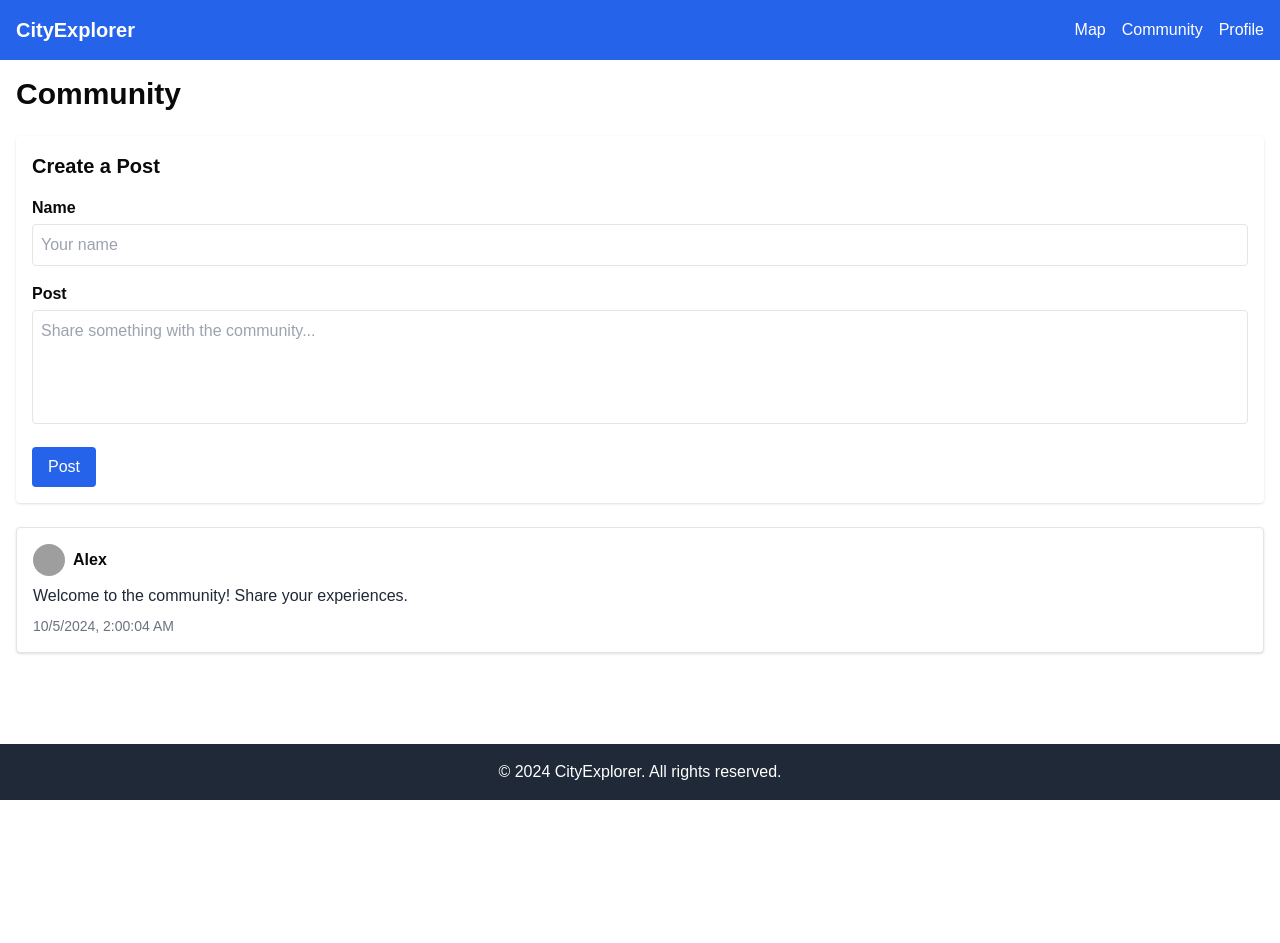
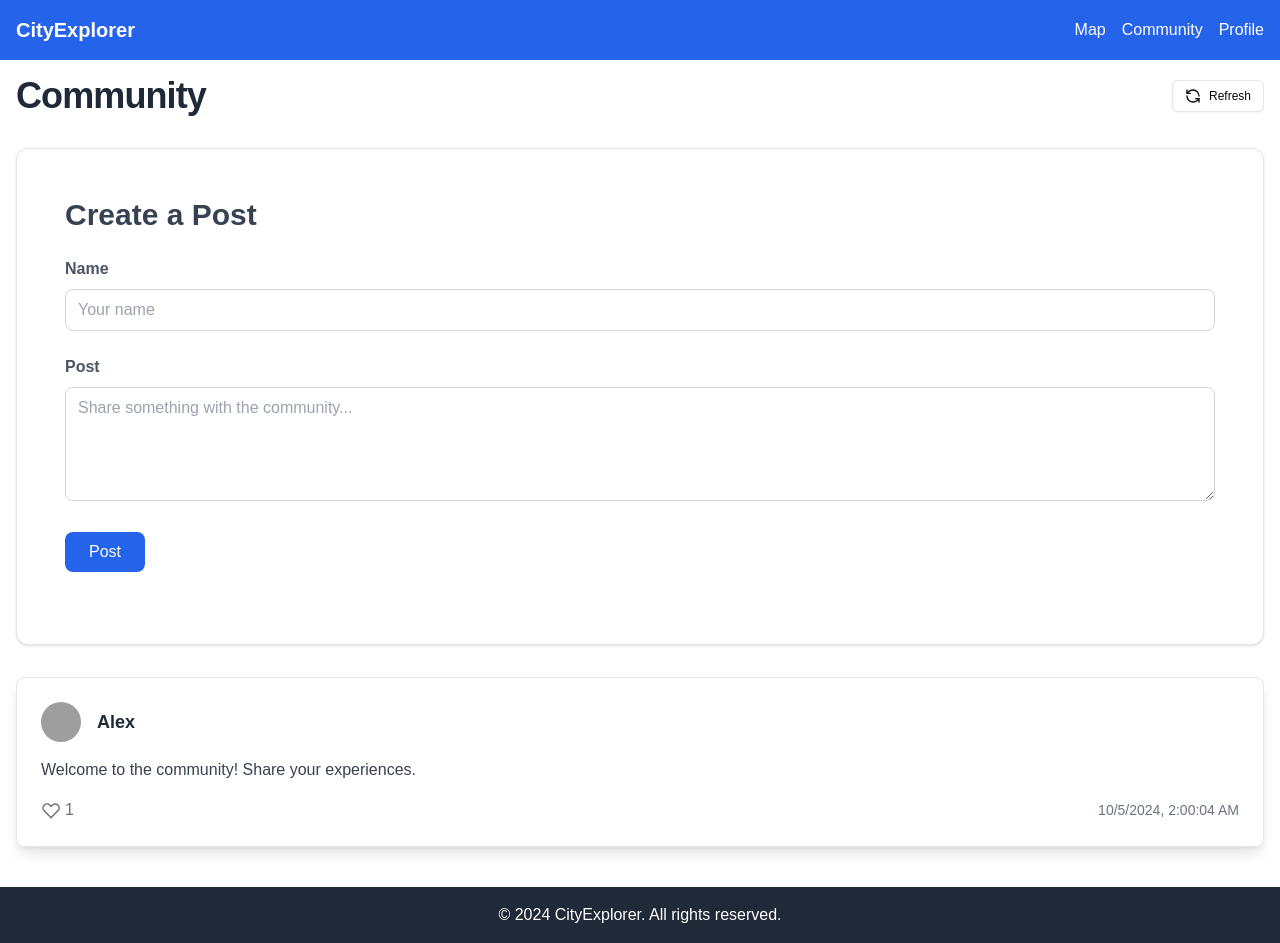
Before and after one commit to jonathandlee/Pathway, a Next.js app: page /community in a window 1280 px wide. Before the commit the page ends 800 px from the top, so only its background shows below. Built offline with nearby package versions, Linux system fonts and the light colour scheme; grey boxes are pictures that could not be loaded.

Commit message:
community page with likes update

```diff
--- a/package.json
+++ b/package.json
@@ -12,6 +12,7 @@
     "@chakra-ui/react": "^2.10.1",
     "@emotion/react": "^11.13.3",
     "@emotion/styled": "^11.13.0",
+    "@heroicons/react": "^2.1.5",
     "@radix-ui/react-checkbox": "^1.1.2",
     "@radix-ui/react-icons": "^1.3.0",
     "@radix-ui/react-slot": "^1.1.0",
--- a/src/app/api/community/posts/route.ts
+++ b/src/app/api/community/posts/route.ts
@@ -10,6 +10,7 @@ let posts: Post[] = [
     author: { id: 'user1', name: 'Alex',avatarUrl:"https://cdn.discordapp.com/attachments/1031899904953552906/1292168848350384148/avataaars.png?ex=6702c184&is=67017004&hm=e24e78123d6c34fc4192ca4541e7202ac84defe489adf395cdff0c51a2508d8d&" },
     content: 'Welcome to the community! Share your experiences.',
     createdAt: new Date().toISOString(),
+    likes:1
   },
 ];
 
@@ -37,6 +38,7 @@ export async function POST(request: NextRequest) {
     },
     content,
     createdAt: new Date().toISOString(),
+    likes:0
   };
 
   posts.unshift(newPost);
--- a/src/app/community/page.tsx
+++ b/src/app/community/page.tsx
@@ -1,11 +1,13 @@
-// src/app/community/page.tsx
 'use client';
 
 import React, { useEffect, useState } from 'react';
 import PostList from '@/components/Community/PostList';
 import CreatePostForm from '@/components/Community/CreatePostForm';
+import { Skeleton } from '@/components/ui/skeleton';
+import { Card, CardContent } from '@/components/ui/card';
+import { Button } from '@/components/ui/button';
+import { RefreshCcw } from 'lucide-react';
 import type { Post } from '@/types';
-
 
 const CommunityPage: React.FC = () => {
   const [posts, setPosts] = useState<Post[]>([]);
@@ -29,11 +31,47 @@ const CommunityPage: React.FC = () => {
   }, []);
 
   return (
-    <div className="container mx-auto p-4">
-      <h1 className="text-3xl font-bold mb-6">Community</h1>
-      <CreatePostForm onPostCreated={fetchPosts} />
+    <div className="container mx-auto p-4 space-y-8">
+      <div className="flex items-center justify-between">
+        <h1 className="text-4xl font-bold tracking-tight text-gray-800">Community</h1>
+        <Button
+          variant="outline"
+          size="sm"
+          onClick={fetchPosts}
+          disabled={loading}
+          className="gap-2"
+        >
+          <RefreshCcw className="h-4 w-4" />
+          Refresh
+        </Button>
+      </div>
+
+      <Card>
+        <CardContent className="pt-6">
+          <CreatePostForm onPostCreated={fetchPosts} />
+        </CardContent>
+      </Card>
+
       {loading ? (
-        <p>Loading posts...</p>
+        <div className="space-y-4">
+          {[...Array(3)].map((_, i) => (
+            <Card key={i}>
+              <CardContent className="py-4">
+                <div className="space-y-3">
+                  <Skeleton className="h-4 w-[250px]" />
+                  <Skeleton className="h-4 w-[400px]" />
+                  <div className="flex items-center space-x-4">
+                    <Skeleton className="h-12 w-12 rounded-full" />
+                    <div className="space-y-2">
+                      <Skeleton className="h-4 w-[100px]" />
+                      <Skeleton className="h-4 w-[150px]" />
+                    </div>
+                  </div>
+                </div>
+              </CardContent>
+            </Card>
+          ))}
+        </div>
       ) : (
         <PostList posts={posts} />
       )}
--- a/src/components/Community/CreatePostForm.tsx
+++ b/src/components/Community/CreatePostForm.tsx
@@ -50,17 +50,17 @@ const CreatePostForm: React.FC<CreatePostFormProps> = ({ onPostCreated }) => {
   };
 
   return (
-    <form onSubmit={handleSubmit} className="mb-6 bg-white p-4 rounded shadow">
-      <h2 className="text-xl font-bold mb-4">Create a Post</h2>
+    <form onSubmit={handleSubmit} className="mb-6 bg-gray p-6">
+      <h2 className="text-3xl font-bold mb-6 text-gray-700">Create a Post</h2>
 
-      <div className="mb-4">
-        <label htmlFor="name" className="block mb-1 font-semibold">
+      <div className="mb-6">
+        <label htmlFor="name" className="block mb-2 font-semibold text-gray-600">
           Name
         </label>
         <input
           id="name"
           type="text"
-          className="w-full p-2 border rounded"
+          className="w-full px-3 py-2 rounded-lg border border-gray-300 focus:ring-2 focus:ring-blue-500 focus:outline-none"
           placeholder="Your name"
           value={name}
           onChange={(e) => setName(e.target.value)}
@@ -68,24 +68,24 @@ const CreatePostForm: React.FC<CreatePostFormProps> = ({ onPostCreated }) => {
         />
       </div>
 
-      <div className="mb-4">
-        <label htmlFor="content" className="block mb-1 font-semibold">
+      <div className="mb-6">
+        <label htmlFor="content" className="block mb-2 font-semibold text-gray-600">
           Post
         </label>
         <textarea
           id="content"
-          className="w-full p-2 border rounded resize-none"
+          className="w-full px-3 py-2 rounded-lg border border-gray-300 focus:ring-2 focus:ring-blue-500 focus:outline-none"
           rows={4}
           placeholder="Share something with the community..."
           value={content}
           onChange={(e) => setContent(e.target.value)}
           required
-        ></textarea>
+        />
       </div>
 
       <button
         type="submit"
-        className="px-4 py-2 bg-blue-600 text-white rounded hover:bg-blue-700"
+        className="px-6 py-2 bg-blue-600 text-white rounded-lg hover:bg-blue-700 disabled:bg-gray-300"
         disabled={submitting}
       >
         {submitting ? 'Posting...' : 'Post'}
--- a/src/components/Community/PostItem.tsx
+++ b/src/components/Community/PostItem.tsx
@@ -1,5 +1,6 @@
-import React from 'react';
+import React, { useState } from 'react';
 import type { Post } from '@/types';
+
 
 // Array of default avatar URLs (you can replace these with actual URLs or use a dynamic avatar generator service)
 const defaultAvatars = [
@@ -17,27 +18,71 @@ const PostItem: React.FC<PostItemProps> = ({ post }) => {
     return defaultAvatars[randomIndex];
   };
 
+  // State to manage like status and count
+  const [liked, setLiked] = useState(false);
+  const [likesCount, setLikesCount] = useState(post.likes || 0);
+
+  const handleLike = () => {
+    if (liked) {
+      // Unlike the post
+      setLiked(false);
+      setLikesCount(likesCount - 1);
+    } else {
+      // Like the post
+      setLiked(true);
+      setLikesCount(likesCount + 1);
+    }
+  };
+
   return (
-    <div className="border rounded p-4 mb-4 bg-white shadow">
-      <div className="flex items-center mb-2">
+    <div className="border rounded-lg p-6 mb-6 bg-white shadow-lg">
+      <div className="flex items-center mb-4">
         {post.author.avatarUrl ? (
           <img
             src={post.author.avatarUrl}
             alt={`${post.author.name}'s avatar`}
-            className="w-8 h-8 rounded-full mr-2"
+            className="w-10 h-10 rounded-full mr-4"
           />
         ) : (
           <img
             src={getRandomAvatar()}
             alt="Default avatar"
-            className="w-8 h-8 rounded-full mr-2"
+            className="w-10 h-10 rounded-full mr-4"
           />
         )}
-        <span className="font-semibold">{post.author.name}</span>
+        <span className="font-semibold text-lg text-gray-800">{post.author.name}</span>
       </div>
-      <p className="text-gray-800">{post.content}</p>
-      <div className="text-sm text-gray-500 mt-2">
-        {new Date(post.createdAt).toLocaleString()}
+      <p className="text-gray-700 mb-4">{post.content}</p>
+      <div className="flex items-center justify-between">
+      <button
+          onClick={handleLike}
+          className="flex items-center text-gray-500 hover:text-red-500 focus:outline-none"
+        >
+          {liked ? (
+            <svg
+              className="w-5 h-5 fill-current text-red-500 mr-1"
+              viewBox="0 0 20 20"
+            >
+              <path d="M3.172 5.172a4.002 4.002 0 015.656 0L10 6.343l1.172-1.171a4.002 4.002 0 115.656 5.656L10 17.657l-6.828-6.829a4.002 4.002 0 010-5.656z" />
+            </svg>
+          ) : (
+            <svg
+              className="w-5 h-5 fill-current mr-1"
+              viewBox="0 0 20 20"
+            >
+              <path
+                d="M3.172 5.172a4.002 4.002 0 015.656 0L10 6.343l1.172-1.171a4.002 4.002 0 115.656 5.656L10 17.657l-6.828-6.829a4.002 4.002 0 010-5.656z"
+                fill="none"
+                stroke="currentColor"
+                strokeWidth="1.5"
+              />
+            </svg>
+          )}
+          <span>{likesCount}</span>
+        </button>
+        <span className="text-sm text-gray-500">
+          {new Date(post.createdAt).toLocaleString()}
+        </span>
       </div>
     </div>
   );
--- /dev/null
+++ b/src/components/ui/magic-card.tsx
@@ -0,0 +1,64 @@
+"use client";
+
+import React, { useCallback, useEffect } from "react";
+import { motion, useMotionTemplate, useMotionValue } from "framer-motion";
+
+import { cn } from "@/lib/utils";
+
+export interface MagicCardProps extends React.HTMLAttributes<HTMLDivElement> {
+  gradientSize?: number;
+  gradientColor?: string;
+  gradientOpacity?: number;
+}
+
+export function MagicCard({
+  children,
+  className,
+  gradientSize = 200,
+  gradientColor = "#262626",
+  gradientOpacity = 0.8,
+}: MagicCardProps) {
+  const mouseX = useMotionValue(-gradientSize);
+  const mouseY = useMotionValue(-gradientSize);
+
+  const handleMouseMove = useCallback(
+    (e: React.MouseEvent<HTMLDivElement>) => {
+      const { left, top } = e.currentTarget.getBoundingClientRect();
+      mouseX.set(e.clientX - left);
+      mouseY.set(e.clientY - top);
+    },
+    [mouseX, mouseY],
+  );
+
+  const handleMouseLeave = useCallback(() => {
+    mouseX.set(-gradientSize);
+    mouseY.set(-gradientSize);
+  }, [mouseX, mouseY, gradientSize]);
+
+  useEffect(() => {
+    mouseX.set(-gradientSize);
+    mouseY.set(-gradientSize);
+  }, [mouseX, mouseY, gradientSize]);
+
+  return (
+    <div
+      onMouseMove={handleMouseMove}
+      onMouseLeave={handleMouseLeave}
+      className={cn(
+        "group relative flex size-full overflow-hidden rounded-xl bg-neutral-100 dark:bg-neutral-900 border text-black dark:text-white",
+        className,
+      )}
+    >
+      <div className="relative z-10">{children}</div>
+      <motion.div
+        className="pointer-events-none absolute -inset-px rounded-xl opacity-0 transition-opacity duration-300 group-hover:opacity-100"
+        style={{
+          background: useMotionTemplate`
+            radial-gradient(${gradientSize}px circle at ${mouseX}px ${mouseY}px, ${gradientColor}, transparent 100%)
+          `,
+          opacity: gradientOpacity,
+        }}
+      />
+    </div>
+  );
+}
--- /dev/null
+++ b/src/components/ui/skeleton.tsx
@@ -0,0 +1,15 @@
+import { cn } from "@/lib/utils"
+
+function Skeleton({
+  className,
+  ...props
+}: React.HTMLAttributes<HTMLDivElement>) {
+  return (
+    <div
+      className={cn("animate-pulse rounded-md bg-primary/10", className)}
+      {...props}
+    />
+  )
+}
+
+export { Skeleton }
--- a/src/types/index.tsx
+++ b/src/types/index.tsx
@@ -32,4 +32,5 @@ export interface User {
     author: User;
     content: string;
     createdAt: string; // ISO date string
+    likes: number
   }
```
Also changed, not shown: 1 other file (tests, documents, lock files or other folders).
